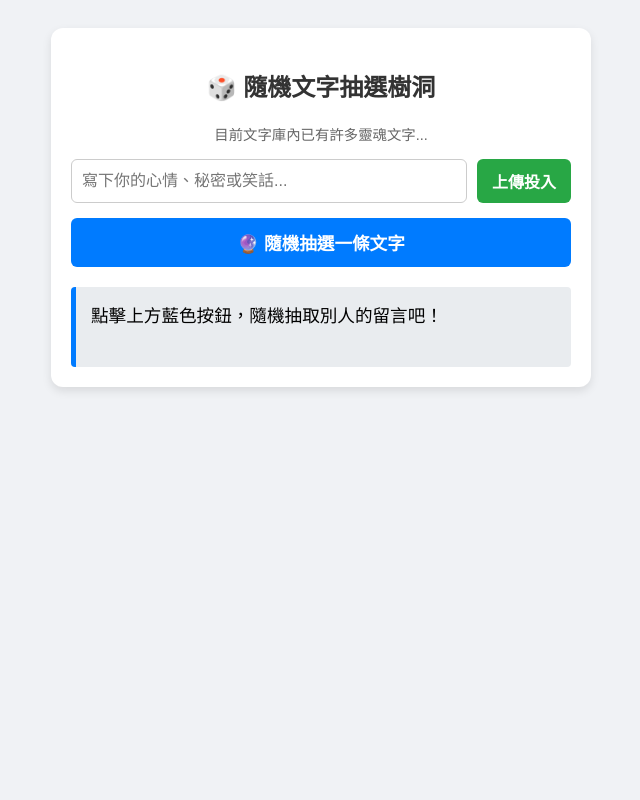
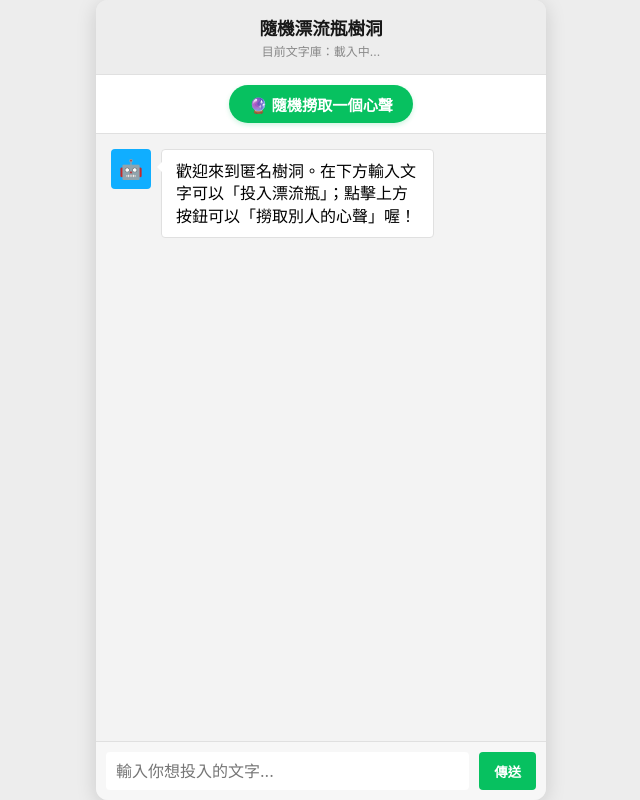
Before and after one commit to pxintl-1/pintl-1.github.ocm, a website: page index.html in a window 1280 px wide. Shown: the whole page, without its empty margins (319-959 px from the left). Drawn offline with nearby package versions, Linux system fonts and the light colour scheme; no server answers.

Commit message:
Update index.html

```diff
--- a/index.html
+++ b/index.html
@@ -3,37 +3,231 @@
 <head>
     <meta charset="UTF-8">
     <meta name="viewport" content="width=device-width, initial-scale=1.0">
-    <title>隨機抽選聊天樹洞</title>
+    <title>微信風 - 隨機文字樹洞</title>
     <style>
-        body { font-family: sans-serif; background: #f0f2f5; padding: 20px; display: flex; justify-content: center; }
-        .container { width: 100%; max-width: 500px; background: white; padding: 20px; border-radius: 12px; box-shadow: 0 4px 10px rgba(0,0,0,0.1); }
-        h2 { text-align: center; color: #333; }
-        .input-group { display: flex; margin-bottom: 15px; gap: 10px; }
-        input { flex: 1; padding: 10px; border: 1px solid #ccc; border-radius: 6px; font-size: 1rem; }
-        button { padding: 10px 15px; border: none; border-radius: 6px; cursor: pointer; font-weight: bold; font-size: 1rem; }
-        .btn-upload { background: #28a745; color: white; }
-        .btn-upload:hover { background: #218838; }
-        .btn-random { background: #007bff; color: white; width: 100%; padding: 12px; margin-bottom: 20px; font-size: 1.1rem; }
-        .btn-random:hover { background: #0069d9; }
-        .status { text-align: center; color: #666; font-size: 0.9rem; margin-bottom: 15px; }
-        .result-box { background: #e9ecef; border-left: 5px solid #007bff; padding: 15px; border-radius: 4px; min-height: 50px; font-size: 1.1rem; word-break: break-all; }
+        * {
+            box-sizing: border-box;
+            margin: 0;
+            padding: 0;
+            font-family: -apple-system, BlinkMacSystemFont, "Segoe UI", Roboto, Helvetica, Arial, sans-serif;
+        }
+
+        body {
+            background-color: #ededed;
+            display: flex;
+            justify-content: center;
+            align-items: center;
+            height: 100vh;
+        }
+
+        /* 模擬手機外框 */
+        .phone-container {
+            width: 100%;
+            max-width: 450px;
+            height: 100vh;
+            background-color: #f3f3f3;
+            display: flex;
+            flex-direction: column;
+            box-shadow: 0 4px 20px rgba(0,0,0,0.15);
+        }
+
+        @media (min-width: 450px) {
+            .phone-container {
+                height: 800px;
+                border-radius: 12px;
+                overflow: hidden;
+            }
+        }
+
+        /* 微信綠頂端狀態列 */
+        .chat-header {
+            background-color: #ededed;
+            color: #181818;
+            padding: 15px;
+            text-align: center;
+            font-size: 1.1rem;
+            font-weight: bold;
+            border-bottom: 1px solid #e0e0e0;
+            position: relative;
+        }
+
+        .chat-header .subtitle {
+            font-size: 0.75rem;
+            color: #888;
+            font-weight: normal;
+            margin-top: 2px;
+        }
+
+        /* 頂部功能功能區：隨機抽籤按鈕 */
+        .action-bar {
+            background-color: #fff;
+            padding: 10px;
+            text-align: center;
+            border-bottom: 1px solid #e0e0e0;
+        }
+
+        .btn-random {
+            background-color: #07c160; /* 微信綠 */
+            color: white;
+            border: none;
+            padding: 8px 20px;
+            border-radius: 20px;
+            font-size: 0.95rem;
+            font-weight: bold;
+            cursor: pointer;
+            box-shadow: 0 2px 5px rgba(7,193,96,0.2);
+            transition: background 0.2s;
+        }
+
+        .btn-random:hover {
+            background-color: #06ae56;
+        }
+
+        /* 聊天訊息滾動區域 */
+        .chat-messages {
+            flex: 1;
+            padding: 15px;
+            overflow-y: auto;
+            display: flex;
+            flex-direction: column;
+            gap: 15px;
+        }
+
+        /* 訊息泡泡基礎樣式 */
+        .message-wrapper {
+            display: flex;
+            align-items: flex-start;
+            gap: 10px;
+            width: 100%;
+        }
+
+        /* 大頭貼模擬 */
+        .avatar {
+            width: 40px;
+            height: 40px;
+            border-radius: 4px;
+            background-color: #ccc;
+            display: flex;
+            justify-content: center;
+            align-items: center;
+            font-size: 1.2rem;
+        }
+
+        .message {
+            max-width: 65%;
+            padding: 10px 14px;
+            border-radius: 4px;
+            font-size: 1rem;
+            line-height: 1.4;
+            position: relative;
+            word-break: break-all;
+        }
+
+        /* 接收到的訊息（左側：白色，代表抽到的文字） */
+        .message-wrapper.received {
+            justify-content: flex-start;
+        }
+        .message-wrapper.received .avatar {
+            background-color: #10aeff;
+            color: white;
+        }
+        .message-wrapper.received .message {
+            background-color: #ffffff;
+            color: #000000;
+            border: 1px solid #e0e0e0;
+        }
+        /* 左側泡泡小尖角 */
+        .message-wrapper.received .message::before {
+            content: "";
+            position: absolute;
+            top: 12px;
+            left: -10px;
+            border: 5px solid transparent;
+            border-right-color: #ffffff;
+        }
+
+        /* 自己發送的訊息（右側：微信綠，代表上傳投入的文字） */
+        .message-wrapper.sent {
+            justify-content: flex-end;
+            flex-direction: row-reverse;
+        }
+        .message-wrapper.sent .avatar {
+            background-color: #07c160;
+            color: white;
+        }
+        .message-wrapper.sent .message {
+            background-color: #95ec69; /* 微信發送綠 */
+            color: #000000;
+        }
+        /* 右側泡泡小尖角 */
+        .message-wrapper.sent .message::before {
+            content: "";
+            position: absolute;
+            top: 12px;
+            right: -10px;
+            border: 5px solid transparent;
+            border-left-color: #95ec69;
+        }
+
+        /* 底部微信風格輸入欄 */
+        .chat-input-area {
+            background-color: #f7f7f7;
+            padding: 10px;
+            border-top: 1px solid #e0e0e0;
+            display: flex;
+            align-items: center;
+            gap: 10px;
+        }
+
+        .chat-input {
+            flex: 1;
+            height: 38px;
+            border: none;
+            background-color: #ffffff;
+            border-radius: 4px;
+            padding: 0 10px;
+            font-size: 1rem;
+            outline: none;
+        }
+
+        .btn-send {
+            background-color: #07c160;
+            color: white;
+            border: none;
+            padding: 8px 15px;
+            border-radius: 4px;
+            font-weight: bold;
+            cursor: pointer;
+            height: 38px;
+        }
+
+        .btn-send:hover {
+            background-color: #06ae56;
+        }
     </style>
 </head>
 <body>
 
-<div class="container">
-    <h2>🎲 隨機文字抽選樹洞</h2>
-    <div class="status" id="statusText">目前文字庫內已有許多靈魂文字...</div>
-
-    <div class="input-group">
-        <input id="textInput" placeholder="寫下你的心情、秘密或笑話..." autocomplete="off">
-        <button class="btn-upload" id="uploadBtn">上傳投入</button>
+<div class="phone-container">
+    <div class="chat-header">
+        <div>隨機漂流瓶樹洞</div>
+        <div class="subtitle" id="statusText">目前文字庫：載入中...</div>
     </div>
 
-    <button class="btn-random" id="randomBtn">🔮 隨機抽選一條文字</button>
+    <div class="action-bar">
+        <button class="btn-random" id="randomBtn">🔮 隨機撈取一個心聲</button>
+    </div>
 
-    <div class="result-box" id="resultBox">
-        點擊上方藍色按鈕，隨機抽取別人的留言吧！
+    <div class="chat-messages" id="chatMessages">
+        <div class="message-wrapper received">
+            <div class="avatar">🤖</div>
+            <div class="message">歡迎來到匿名樹洞。在下方輸入文字可以「投入漂流瓶」；點擊上方按鈕可以「撈取別人的心聲」喔！</div>
+        </div>
+    </div>
+
+    <div class="chat-input-area">
+        <input type="text" class="chat-input" id="textInput" placeholder="輸入你想投入的文字..." autocomplete="off">
+        <button class="btn-send" id="uploadBtn">傳送</button>
     </div>
 </div>
 
@@ -44,32 +238,60 @@
     const textInput = document.getElementById('textInput');
     const uploadBtn = document.getElementById('uploadBtn');
     const randomBtn = document.getElementById('randomBtn');
-    const resultBox = document.getElementById('resultBox');
+    const chatMessages = document.getElementById('chatMessages');
     const statusText = document.getElementById('statusText');
 
-    // 1. 點擊上傳按鈕
-    uploadBtn.addEventListener('click', () => {
+    // 輔助函式：自動滾動到最底
+    function scrollToBottom() {
+        chatMessages.scrollTop = chatMessages.scrollHeight;
+    }
+
+    // 1. 點擊傳送（上傳文字到後端，並在右側顯示自己寫的）
+    function handleUpload() {
         const text = textInput.value.trim();
-        if (text) {
-            socket.emit('upload text', text); // 發送給後端儲存
-            textInput.value = '';
-            alert('成功投入文字庫！');
-        }
+        if (text === '') return;
+
+        // 發送給後端儲存
+        socket.emit('upload text', text);
+
+        // 在前端右側生出「已發送」的綠色泡泡
+        const msgWrapper = document.createElement('div');
+        msgWrapper.classList.add('message-wrapper', 'sent');
+        msgWrapper.innerHTML = `
+            <div class="avatar">我</div>
+            <div class="message">${text}</div>
+        `;
+        chatMessages.appendChild(msgWrapper);
+
+        textInput.value = '';
+        scrollToBottom();
+    }
+
+    uploadBtn.addEventListener('click', handleUpload);
+    textInput.addEventListener('keypress', (e) => {
+        if (e.key === 'Enter') handleUpload();
     });
 
-    // 2. 點擊隨機抽選按鈕
+    // 2. 點擊隨機抽選（向後端索取資料）
     randomBtn.addEventListener('click', () => {
-        socket.emit('request random'); // 向後端索取隨機資料
+        socket.emit('request random');
     });
 
-    // 3. 監聽後端回傳的隨機抽選結果
+    // 3. 監聽後端回傳的隨機抽選結果（在左側顯示白色泡泡）
     socket.on('random result', (msg) => {
-        resultBox.textContent = msg;
+        const msgWrapper = document.createElement('div');
+        msgWrapper.classList.add('message-wrapper', 'received');
+        msgWrapper.innerHTML = `
+            <div class="avatar">🔮</div>
+            <div class="message">${msg}</div>
+        `;
+        chatMessages.appendChild(msgWrapper);
+        scrollToBottom();
     });
 
-    // 4. 監聽文字庫數量更新（即時連線特效）
+    // 4. 更新頂部狀態列的文字庫數量
     socket.on('pool updated', (count) => {
-        statusText.textContent = `目前文字庫內累積了 ${count} 條文字！`;
+        statusText.textContent = `目前累積了 ${count} 個漂流瓶`;
     });
 </script>
 
```
